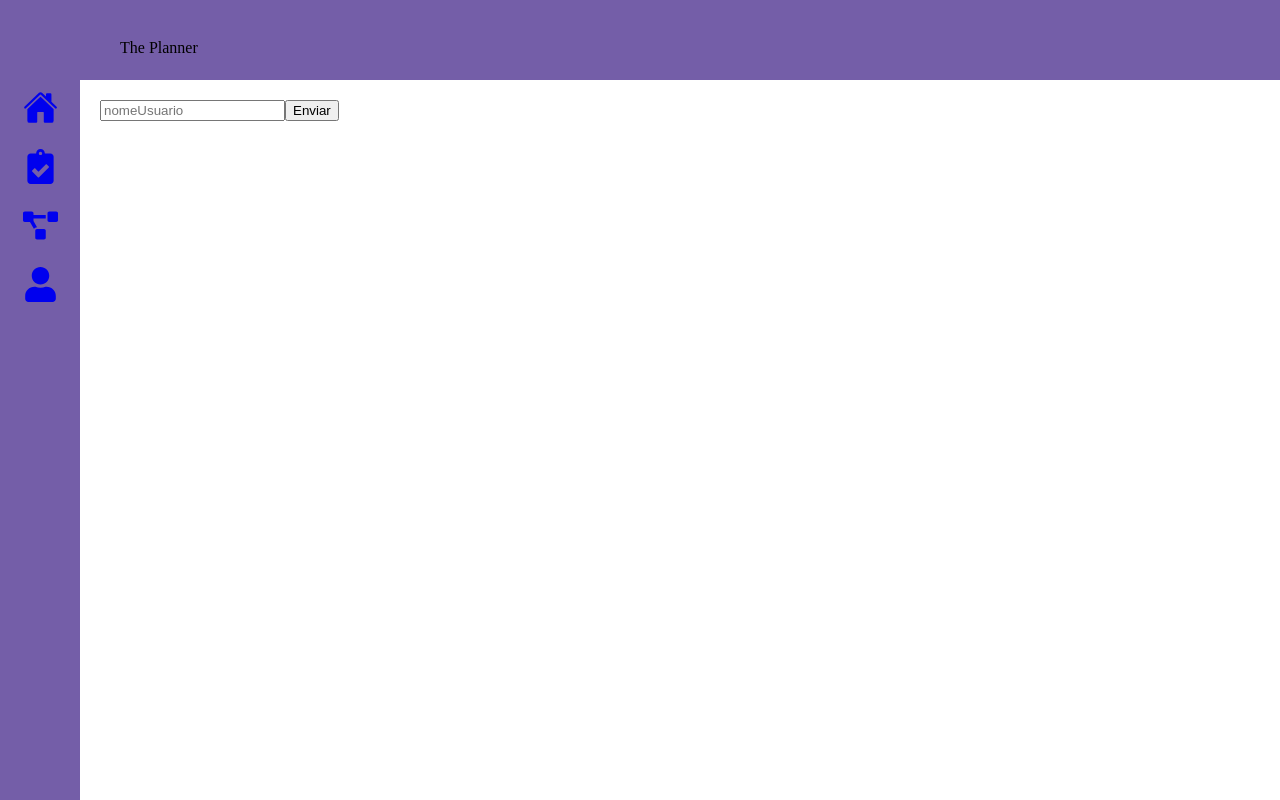
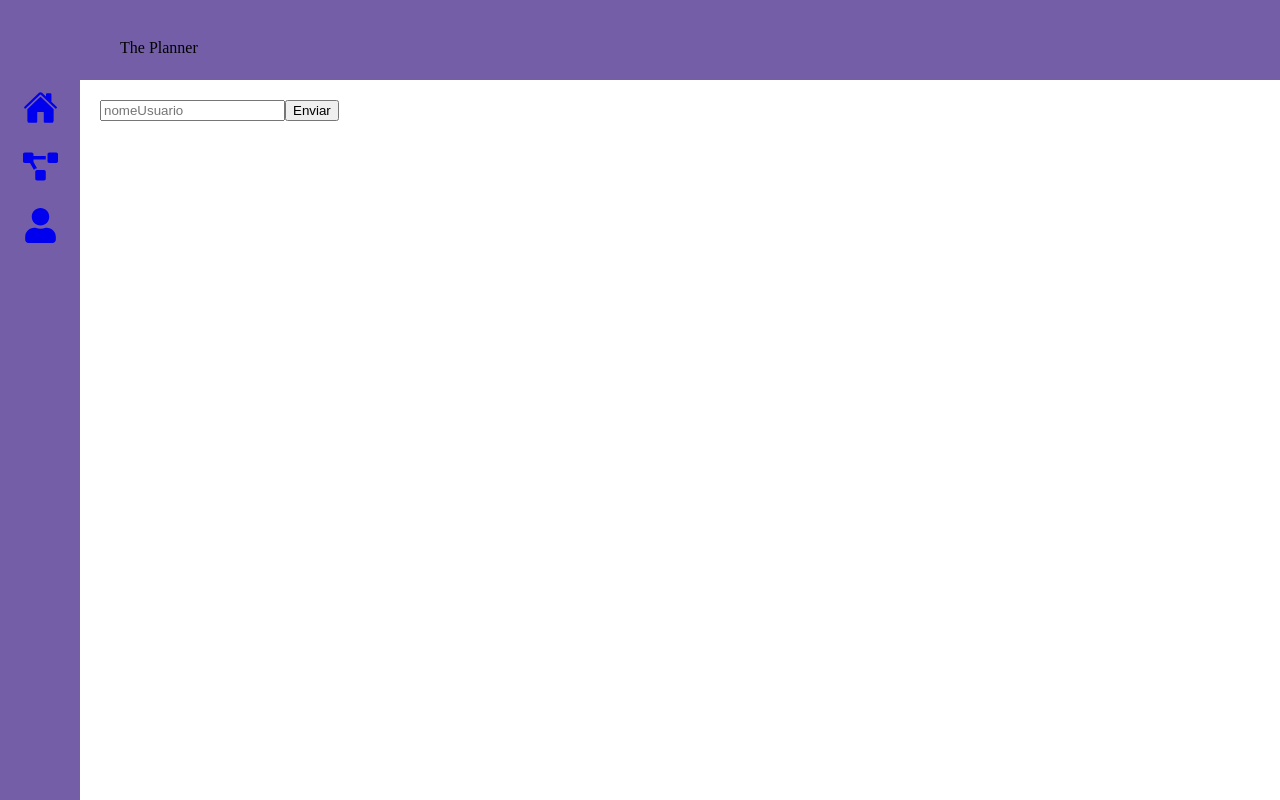
Before and after one commit to pedrohenribeiro/ThePlanner, a React (Create React App) app: page /usuarios in a window 1280 px wide. Built offline with nearby package versions, Linux system fonts and the light colour scheme.

Commit message:
Removendo o teste
Removendo o teste de tarefas da barra lateral

```diff
--- a/src/components/layout/BarraLateral/BarraLateral.js
+++ b/src/components/layout/BarraLateral/BarraLateral.js
@@ -16,13 +16,13 @@ function BarraLateral(){
                     />
                 </Link>
 
-                <Link to="/tarefas" className={styles.botao}>
+{/*                 <Link to="/tarefas" className={styles.botao}>
                     <FaClipboardCheck
                         size={35}
                         onClick={() => console.log("Clicado!")}
                         title='Tarefas'
                     />
-                </Link>
+                </Link> */}
 
                 <Link to="/projetos" className={styles.botao}>
                     <FaProjectDiagram
```
